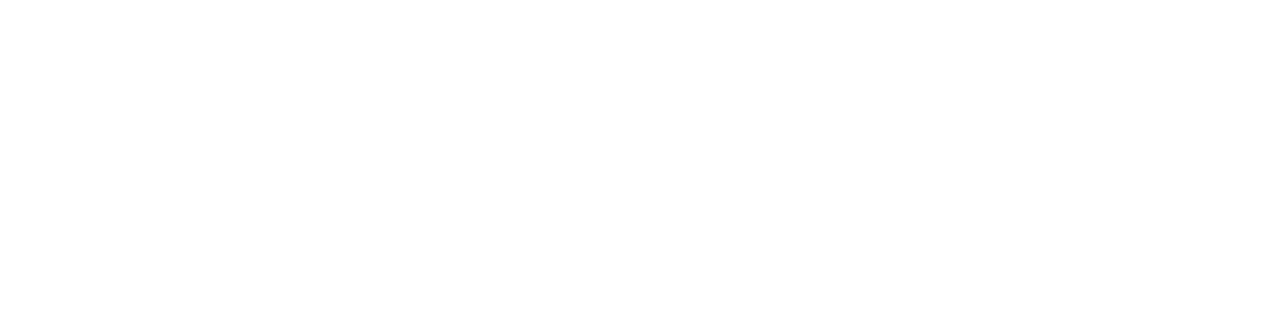
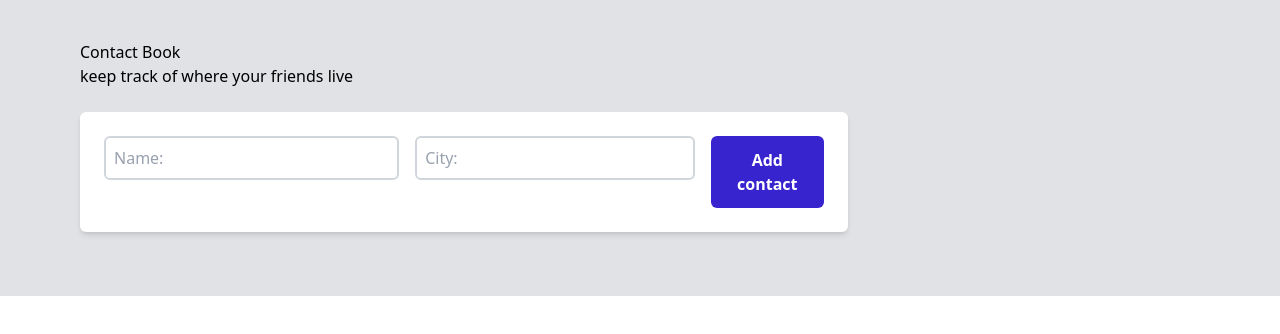
Before and after one commit to sealite92/capstone-book-library, a React (Vite) app: page /contactCard in a window 1280 px wide. Before the commit this address had no page. Shown: the top 334 px of the page. Built offline with nearby package versions, Linux system fonts and the light colour scheme.

Commit message:
contact app

```diff
--- a/src/App.jsx
+++ b/src/App.jsx
@@ -6,12 +6,14 @@ import LandingPage from "./components/LandingPage";
 import HomePage from "./components/HomePage";
 import BookDetail from "./components/BookDetail";
 import BudgetHome from "./budget project/BudgetHome";
+import ContactContainer from "./Contacts/ContactContainer";
 
 function App() {
   return (
     <>
       <Routes>
         <Route path="/" element={<BudgetHome />} />
+        <Route path="/contactCard" element={<ContactContainer />} />
         <Route path="/landing" element={<LandingPage />} />
         <Route path="/home" element={<HomePage />} />
         <Route path="/book/:bookId/*" element={<BookDetail />} />
--- /dev/null
+++ b/src/Contacts/AddContactForm.tsx
@@ -0,0 +1,65 @@
+import React, { useState } from "react";
+
+type TaddContactFormProps = {
+  addContact: (newContact: { name: string; city: string }) => void;
+};
+
+export default function AddContactForm({ addContact }: TaddContactFormProps) {
+  const [name, setName] = useState("");
+  const [city, setCity] = useState("");
+  const [error, setError] = useState("");
+
+  const handleSubmit = (e: React.FormEvent<HTMLFormElement>) => {
+    e.preventDefault();
+    if (!name || !city) {
+      setError("Please fill in both fields.");
+      setTimeout(() => {
+        setError("");
+      }, 3000);
+      return;
+    }
+    addContact({ name, city });
+    setName("");
+    setCity("");
+  };
+
+  return (
+    <form
+      onSubmit={handleSubmit}
+      className="flex flex-wrap sm:flex-nowrap gap-4 bg-white p-6 w-full max-w-3xl rounded-md shadow-md "
+    >
+      <div className="flex flex-col w-full sm:w-auto">
+        <div className=" border-2 border-gray-300 rounded-md p-2 flex items-center w-full">
+          <span className="text-gray-400">Name:</span>
+          <input
+            className="border-none outline-none bg-transparent mx-2 w-full"
+            value={name}
+            onChange={(e) => setName(e.target.value)}
+            type="text"
+          />
+        </div>
+      </div>
+      <div className="flex flex-col w-full sm:w-auto">
+        <div className=" border-2 border-gray-300 rounded-md p-2 flex items-center w-full">
+          <span className="text-gray-400">City:</span>
+          <input
+            className="border-none outline-none bg-transparent mx-2 w-full"
+            value={city}
+            onChange={(e) => setName(e.target.value)}
+            type="text"
+          />
+        </div>
+      </div>
+
+      <button className="p-3 bg-[#3824cf] text-white rounded-md font-semibold w-full sm:w-auto hover:bg-[#4a3ed1] transition-colors duration-300 cursor-pointer">
+        Add contact
+      </button>
+
+      {error && (
+        <span className="text-red-500 text-sm mb-2 absolute top-1 right-80">
+          {error}
+        </span>
+      )}
+    </form>
+  );
+}
--- /dev/null
+++ b/src/Contacts/ContactContainer.tsx
@@ -0,0 +1,40 @@
+import React, { use, useEffect, useState } from "react";
+import Header from "./Header";
+import AddContactForm from "./AddContactForm";
+import ContactList from "./ContactList";
+export type TcontactDetail = {
+  name: string;
+  city: string;
+};
+// const contacts: TcontactDetail[] = [];
+
+export default function ContactContainer() {
+  const [contacts, setContacts] = useState<TcontactDetail[]>([]);
+  const [isLoaded, setIsLoaded] = useState(false);
+
+  const addContact = (newContact: TcontactDetail) => {
+    setContacts([...contacts, newContact]);
+  };
+
+  useEffect(() => {
+    const stored = localStorage.getItem("contacts");
+    if (stored) {
+      setContacts(JSON.parse(stored));
+    }
+    setIsLoaded(true);
+  }, []);
+
+  useEffect(() => {
+    if (isLoaded) {
+      localStorage.setItem("contacts", JSON.stringify(contacts));
+    }
+  }, [contacts, isLoaded]);
+
+  return (
+    <div className="bg-[#e0e2e6]  py-10 px-20">
+      <Header />
+      <AddContactForm addContact={addContact} />
+      <ContactList contacts={contacts} />
+    </div>
+  );
+}
--- /dev/null
+++ b/src/Contacts/ContactList.tsx
@@ -0,0 +1,53 @@
+import React from "react";
+type TcontactListProps = {
+  contacts: { name: string; city: string }[];
+};
+export default function ContactList({ contacts }: TcontactListProps) {
+  return (
+    <ul className="list-none grid gap-4  grid-cols-1 sm:grid-cols-2 md:grid-cols-3 lg:grid-cols-4 mt-6">
+      {contacts.map((contact, index) => (
+        <li
+          key={index}
+          className="bg-white p-4 rounded-md shadow-md  flex flex-col justify-between"
+        >
+          <div>
+            <h2 className="font-semibold">{contact.name}</h2>
+            <p> {contact.city}</p>
+          </div>
+          <div className="flex gap-2 justify-between p-6">
+            <button className="text-red-500"></button>
+            <button className="text-blue-gray-400 w-[60px] p-2 rounded-md bg-gray-200 cursor-pointer fkex justify-center items-center font-semibold hover:bg-gray-300">
+              Edit
+            </button>
+          </div>
+        </li>
+      ))}
+    </ul>
+
+    //<div className="flex flex-col gap-4 mt-6">
+    //   <div className="bg-white p-4 rounded-md shadow-md w-[600px]">
+    //     <h2 className="font-semibold">John Doe</h2>
+    //     <p>City: New York</p>
+
+    //     <div className="flex justify-between items-center">
+    //       <button>Delete</button>
+    //       <div>
+    //         <button>Cancel</button>
+    //         <button>Edit</button>
+    //       </div>
+    //     </div>
+    //   </div>
+    //   <div className="bg-white p-4 rounded-md shadow-md w-[600px]">
+    //     <h2 className="font-semibold">Jane Smith</h2>
+    //     <p>City: Los Angeles</p>
+    //     <div className="flex justify-between items-center">
+    //       <button>Delete</button>
+    //       <div>
+    //         <button>Cancel</button>
+    //         <button>Edit</button>
+    //       </div>
+    //     </div>
+    //   </div>
+    // </div>
+  );
+}
--- /dev/null
+++ b/src/Contacts/Header.tsx
@@ -0,0 +1,10 @@
+import React from "react";
+
+export default function Header() {
+  return (
+    <header className="mb-6">
+      <h1>Contact Book</h1>
+      <p>keep track of where your friends live</p>
+    </header>
+  );
+}
--- a/src/budget project/Container.jsx
+++ b/src/budget project/Container.jsx
@@ -21,7 +21,7 @@ import PieChart from "./PieChart";
 
 export default function Container({ expenses, total, chartData }) {
   return (
-    <div className="grid grid-cols-2 grid-rows-8 gap-4 p-4 h-screen">
+    <div className="grid grid-cols-2 grid-rows-8 gap-4 p-4 h-screen ">
       <TotalExpense total={total} />
       <PieChart expenses={expenses} chartData={chartData} />
       <ExpenseDetails expenses={expenses} />
--- a/src/budget project/Headers.jsx
+++ b/src/budget project/Headers.jsx
@@ -21,8 +21,11 @@
 
 import React from "react";
 import { FaArrowLeft, FaArrowRight } from "react-icons/fa6";
+import { useNavigate } from "react-router-dom";
 
 export default function Headers({ selectedMonth, setSelectedMonth }) {
+  const navigate = useNavigate();
+
   const handleMonthChange = (direction) => {
     const date = new Date(selectedMonth);
     date.setMonth(date.getMonth() + direction);
@@ -34,16 +37,25 @@ export default function Headers({ selectedMonth, setSelectedMonth }) {
   };
 
   return (
-    <div className="flex items-center justify-between">
-      <p className="font-medium">BUDGET DASHBOARD</p>
-      <div className="flex items-center justify-center">
+    <div className="flex items-center justify-between w-full p-4 ">
+      <div>
+        <p className="font-medium">BUDGET DASHBOARD</p>
+        <button
+          className=" text-gray-500  cursor-pointer hover:text-gray-800"
+          onClick={() => navigate("/contactCard")}
+        >
+          {" "}
+          Contact Card{" "}
+        </button>
+      </div>
+      <div className="flex items-center justify-center w-[60%]">
         <button
           onClick={() => handleMonthChange(-1)}
           className="p-4 rounded-md bg-gray-300 ml-8 mt-4 mr-8 cursor-pointer"
         >
           <FaArrowLeft />
         </button>
-        <h1 className="text-[3rem]">{selectedMonth}</h1>
+        <h1 className="text-[3rem] w-[400px]">{selectedMonth}</h1>
         <button
           onClick={() => handleMonthChange(1)}
           className="p-4 rounded-md bg-gray-300 ml-8 mt-4 cursor-pointer"
```
